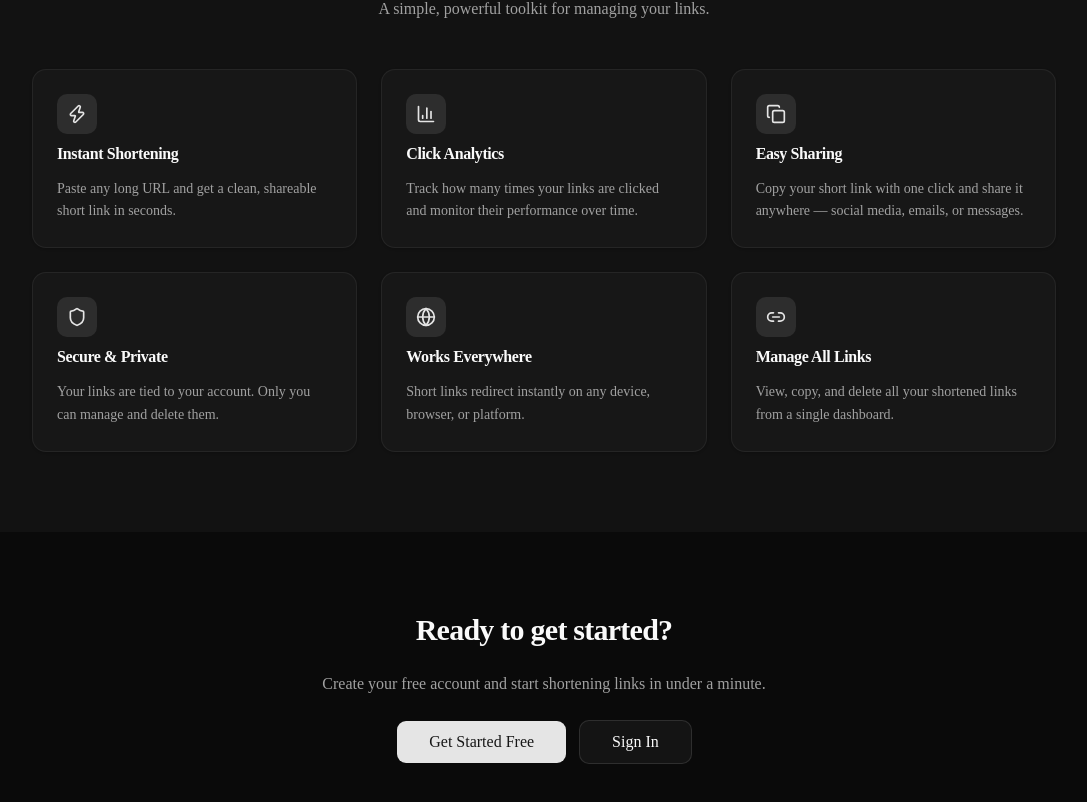
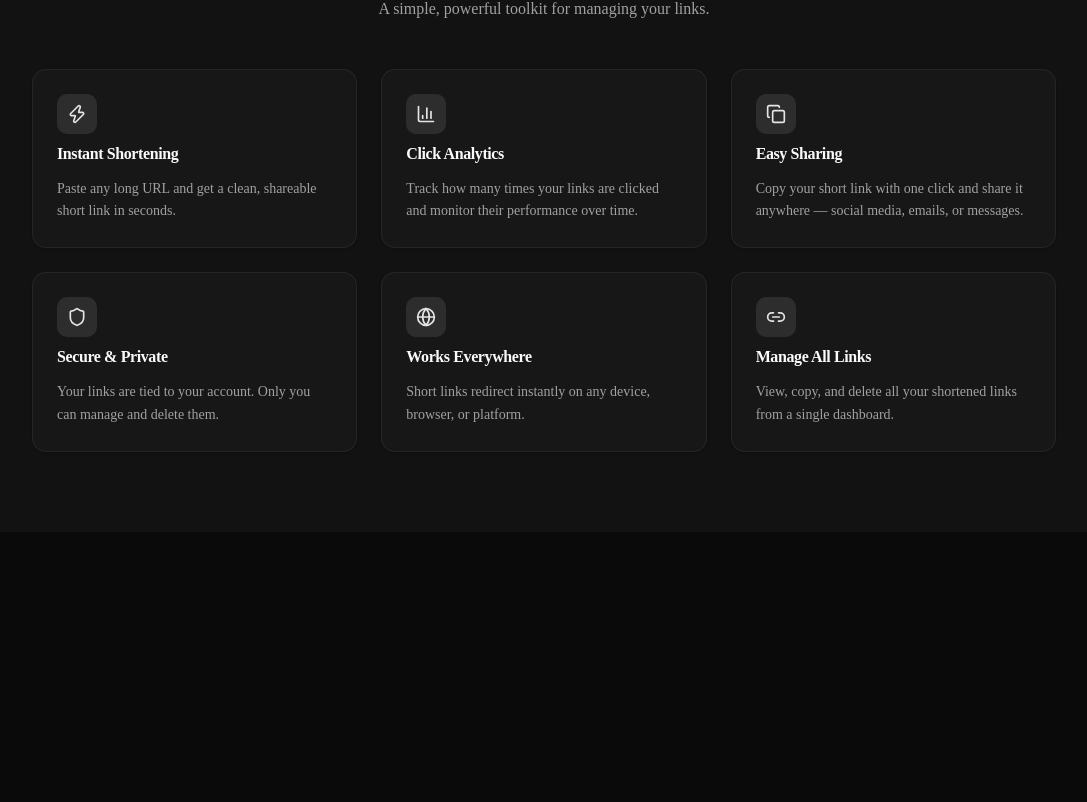
Before and after one commit to karolybodnarerp2u/linkshortenerproject, a Next.js app: page / in a window 1280 px wide. Shown: the part 774-1576 px from the top of the page, without its empty margins (96-1183 px from the left). After the commit the page ends 1306 px from the top, so only its background shows below. Built offline with nearby package versions, Linux system fonts and the light colour scheme; no server answers.

Commit message:
refactor: remove bottom CTA section from homepage

```diff
--- a/app/page.tsx
+++ b/app/page.tsx
@@ -103,16 +103,6 @@ export default async function Home() {
         </div>
       </section>
 
-      {/* Bottom CTA */}
-      <section className="flex flex-col items-center gap-6 px-4 py-20 text-center">
-        <h2 className="text-3xl font-bold tracking-tight text-foreground">
-          Ready to get started?
-        </h2>
-        <p className="max-w-md text-muted-foreground">
-          Create your free account and start shortening links in under a minute.
-        </p>
-        <HeroCTA />
-      </section>
     </div>
   );
 }
```
